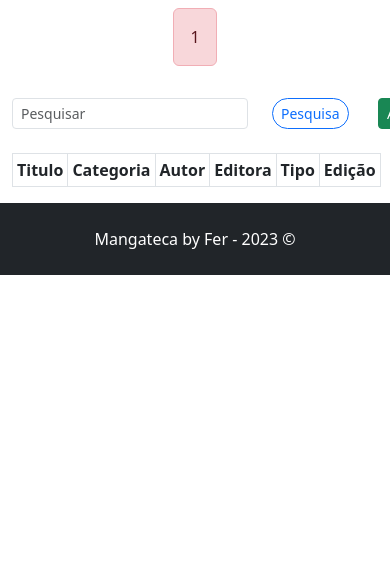
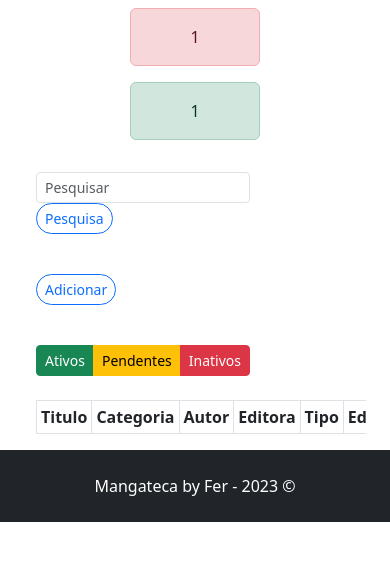
Before and after one commit to Fschezaro/mangateca, a PHP site: page /views/pendentes.php in a window 390 px wide; the page is wider, and only the part inside the window is pictured. Shown: the part 56-617 px from the top of that part. Run offline with PHP 8.4, Linux system fonts and the light colour scheme; the visitor is signed in with stand-in values (Sample User, id 1); tables that the repository leaves empty or names only in its code hold one stand-in row (values such as "Sample post"); lists and menus that the app fills with data are empty.

Commit message:
correções e padronizações de responsividades
OBS: falta botão pesquisa mobile

```diff
--- a/views/ativos.php
+++ b/views/ativos.php
@@ -37,7 +37,7 @@ $resultado = $query->fetchAll(PDO::FETCH_ASSOC);
     } ?>
     <div class="mx-4">
         <div class="row m-auto">
-            <div class="col-10 col-md-8 mt-3 mb-4 ">
+            <div class="col-10 col-md-8 mt-3 mb-4">
                 <form class="row" action="../views/ativos.php" method="post">
                     <div class="col-10 col-md-8">
                         <input class="form-control form-control-sm" type="search" placeholder="Pesquisar" aria-label="Pesquisar" name="pesquisa">
@@ -88,8 +88,6 @@ $resultado = $query->fetchAll(PDO::FETCH_ASSOC);
             </table>
         </div>
     </div>
-
-
     <?php include '../components/footer.php'; ?>
     <script src="https://cdn.jsdelivr.net/npm/bootstrap@5.3.0/dist/js/bootstrap.bundle.min.js" integrity="sha384-geWF76RCwLtnZ8qwWowPQNguL3RmwHVBC9FhGdlKrxdiJJigb/j/68SIy3Te4Bkz" crossorigin="anonymous"></script>
     <script src="https://cdn.jsdelivr.net/npm/@popperjs/core@2.11.8/dist/umd/popper.min.js" integrity="sha384-I7E8VVD/ismYTF4hNIPjVp/Zjvgyol6VFvRkX/vR+Vc4jQkC+hVqc2pM8ODewa9r" crossorigin="anonymous"></script>
--- a/views/inserir_livro.php
+++ b/views/inserir_livro.php
@@ -4,7 +4,7 @@
 <head>
     <meta charset="UTF-8">
     <meta name="viewport" content="width=device-width, initial-scale=1.0">
-    <title>Document</title>
+    <title>Adicionar</title>
     <link rel="icon" type="image/png" href="../img/logo.png">
     <link href="https://cdn.jsdelivr.net/npm/bootstrap@5.3.0/dist/css/bootstrap.min.css" rel="stylesheet" integrity="sha384-9ndCyUaIbzAi2FUVXJi0CjmCapSmO7SnpJef0486qhLnuZ2cdeRhO02iuK6FUUVM" crossorigin="anonymous">
 </head>
--- a/views/pendentes.php
+++ b/views/pendentes.php
@@ -17,26 +17,30 @@ $resultado = $query->fetchAll(PDO::FETCH_ASSOC);
 <head>
     <meta charset="UTF-8">
     <meta name="viewport" content="width=device-width, initial-scale=1.0">
-    <title>Mangateca ativos</title>
+    <title>Mangateca</title>
     <link rel="icon" type="image/png" href="../img/logo.png">
     <link href="https://cdn.jsdelivr.net/npm/bootstrap@5.3.0/dist/css/bootstrap.min.css" rel="stylesheet" integrity="sha384-9ndCyUaIbzAi2FUVXJi0CjmCapSmO7SnpJef0486qhLnuZ2cdeRhO02iuK6FUUVM" crossorigin="anonymous">
 </head>
 
 <body>
     <?php include '../components/header.php'; ?>
-    <div class="container d-flex justify-content-center">
     <?php
     session_start();
-        if (isset($_SESSION['mensagem'])) {
-            echo "<div class='mt-2 alert alert-danger' role='alert'>" . $_SESSION['mensagem'] . "</div>";
-            unset($_SESSION['mensagem']);
+    if (isset($_SESSION['desativado'])) {
+        echo "<div class='justify-content-center text-center container mt-2 alert alert-danger col-4' role='alert'>" . $_SESSION['desativado'] . "</div>";
+        unset($_SESSION['desativado']);
     } ?>
-    </div>
+    <?php
+    if (isset($_SESSION['ativado'])) {
+        echo "<div class='justify-content-center text-center container mt-2 col-4 alert alert-success' role='alert'>" . $_SESSION['ativado'] . "</div>";
+        unset($_SESSION['ativado']);
+    } ?>
 
-    <div class="container d-flex justify-content-between mt-3 mb-4">
-        <div class="col-12 col-md-8">
-            <form class="row " action="pendentes.php" method="post">
-                <div class="col-8 col-md-8">
+    <div class="mx-4">
+        <div class="row m-auto">
+            <div class="col-10 col-md-8 mt-3 mb-4">
+                <form class="row" action="pendentes.php" method="post">
+                    <div class="col-10 col-md-8">
                         <input class="form-control form-control-sm" type="search" placeholder="Pesquisar" aria-label="Pesquisar" name="pesquisa">
                     </div>
                     <div class="col">
@@ -44,7 +48,10 @@ $resultado = $query->fetchAll(PDO::FETCH_ASSOC);
                     </div>
                 </form>
             </div>
-        <div class="align-self-center">
+            <div class="col align-self-center mt-3 mb-4">
+                <a class="btn btn-outline-primary btn-sm rounded-5 " href="inserir_livro.php">Adicionar</a>
+            </div>
+            <div class="col align-self-center mt-3 mb-4">
                 <div class="btn-group justify-content-center align-itens" role="group" aria-label="Basic mixed styles example">
                     <a href="ativos.php" type="button" class="btn btn-success btn-sm ">Ativos</a>
                     <a href="pendentes.php" type="button" class="btn btn-warning btn-sm ">Pendentes</a>
@@ -52,9 +59,11 @@ $resultado = $query->fetchAll(PDO::FETCH_ASSOC);
                 </div>
             </div>
         </div>
+    </div>
 
-    <div class="container">
-        <table class="table table-sm table-striped table-hover table-bordered table-responsive">
+    <div class="row mx-4">
+        <div class="table-responsive">
+            <table class="table table-sm table-striped table-hover table-bordered">
                 <thead>
                     <tr>
                         <th class="text-center">Titulo</th>
@@ -67,7 +76,6 @@ $resultado = $query->fetchAll(PDO::FETCH_ASSOC);
                 </thead>
                 <tbody>
                     <?php foreach ($resultado as $key => $livro) : ?>
-
                         <tr>
                             <td class="text-center"> <?= $livro["titulo"] ?? "Não informado"; ?></td>
                             <td class="text-center"> <?= $livro["categoria"] ?? "Não informado"; ?></td>
@@ -85,6 +93,7 @@ $resultado = $query->fetchAll(PDO::FETCH_ASSOC);
                 </tbody>
             </table>
         </div>
+    </div>
 
     <?php include '../components/footer.php'; ?>
     <script src="https://cdn.jsdelivr.net/npm/bootstrap@5.3.0/dist/js/bootstrap.bundle.min.js" integrity="sha384-geWF76RCwLtnZ8qwWowPQNguL3RmwHVBC9FhGdlKrxdiJJigb/j/68SIy3Te4Bkz" crossorigin="anonymous"></script>
```
Also changed, not shown: views/edita_livro.php (+8 -2 lines), views/inativos.php (+17 -4 lines). Lines whose indentation alone changed are shown as unchanged.
